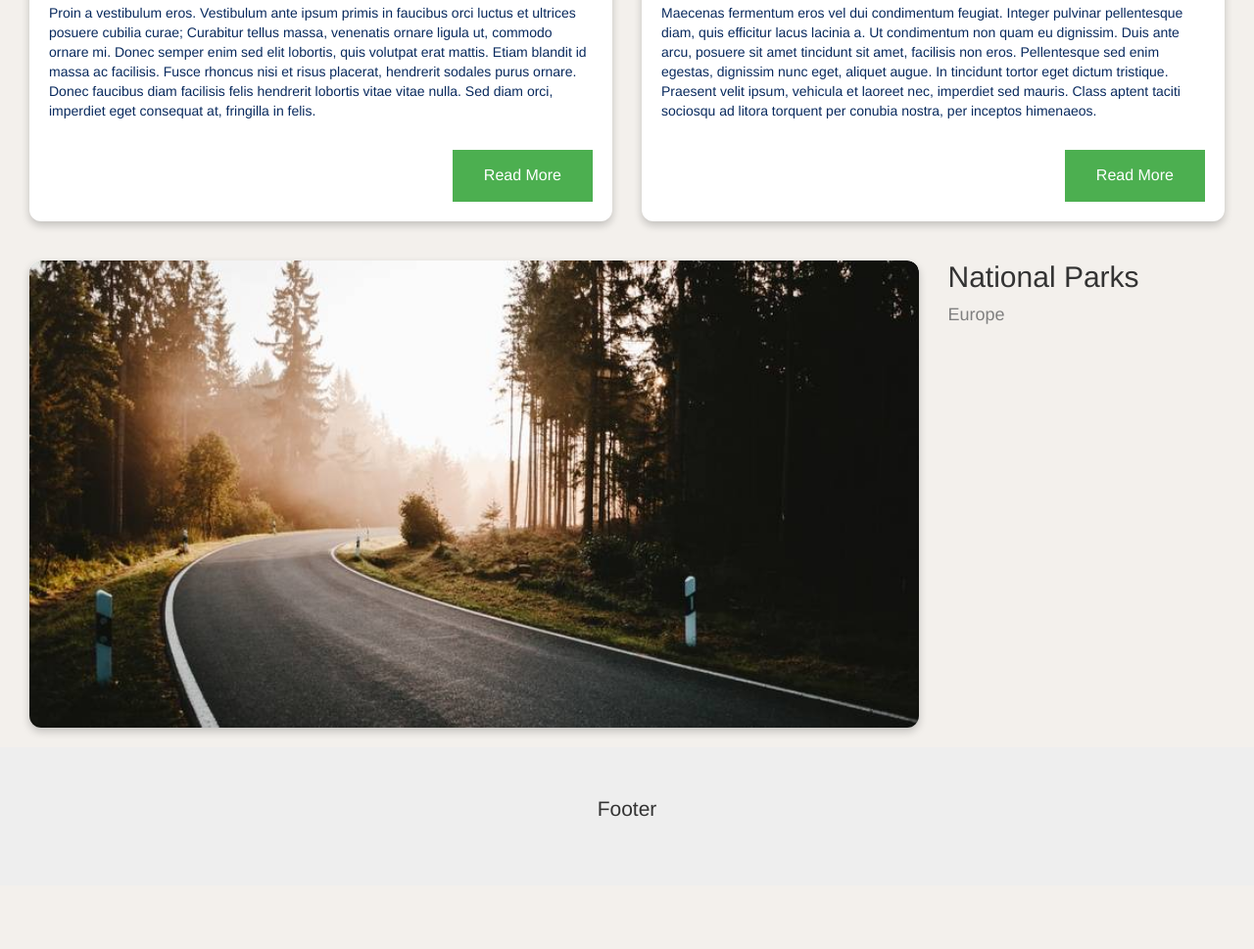
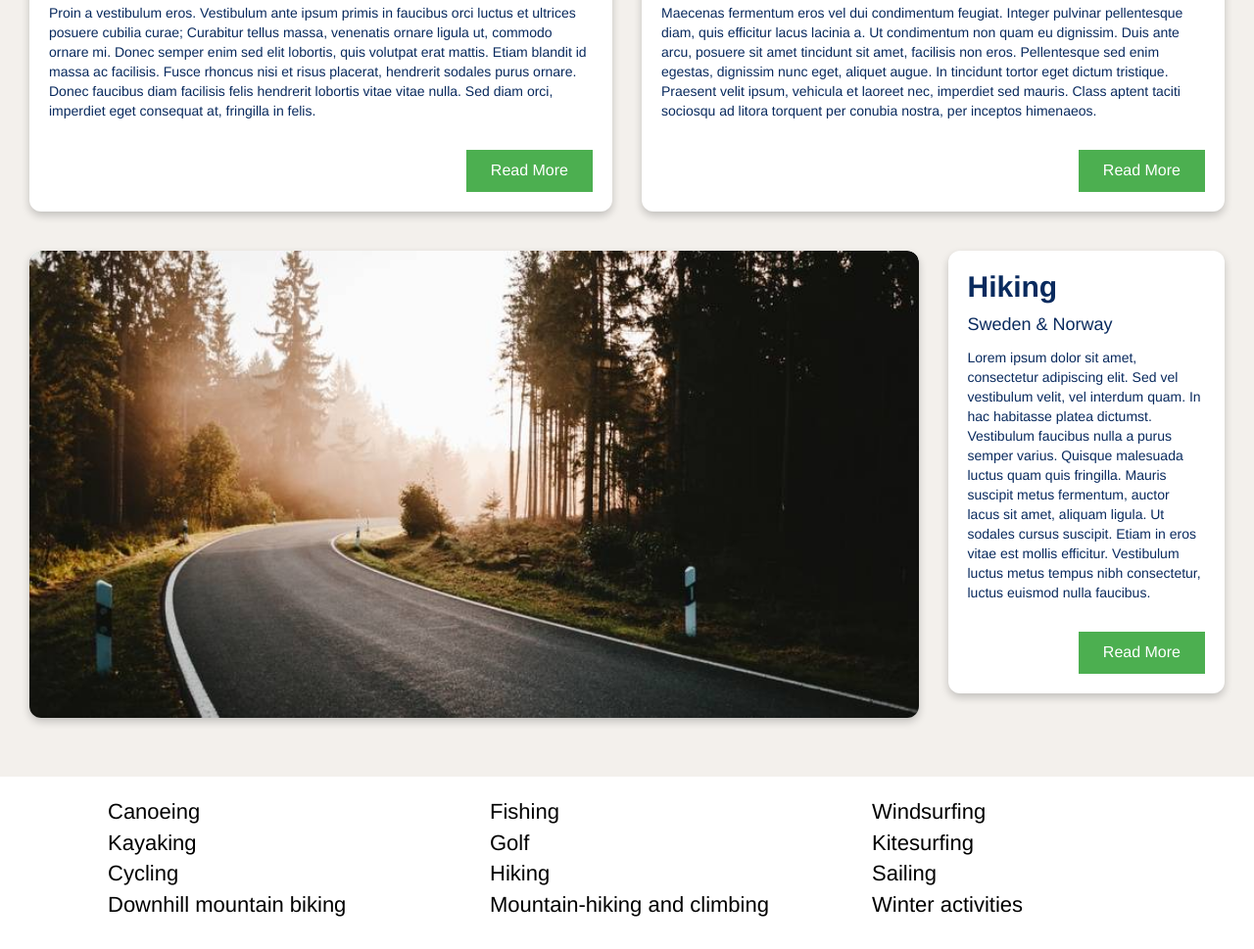
Before and after one commit to AndriiB/travel, a plain HTML site: page index.html in a window 1280 px wide. Shown: the part 2821-3790 px from the top of the page at 98% size. Before the commit the page ends 3725 px from the top, so only its background shows below. Drawn offline with nearby package versions, Linux system fonts and the light colour scheme.

Commit message:
Footer added

```diff
--- a/index.html
+++ b/index.html
@@ -163,7 +163,7 @@
         <img src="img/summer.jpg" alt="John" style="width:100%">
         <h2>Summer Activities</h2>
         <p class="title">Europe</p>
-        <p> Lorem ipsum dolor sit amet, consectetur adipiscing elit. Sed vel vestibulum velit, vel interdum quam. In hac habitasse platea dictumst. Vestibulum faucibus nulla a purus semper varius. Quisque malesuada luctus quam quis fringilla. Mauris suscipit metus fermentum, auctor lacus sit amet, aliquam ligula. Ut sodales cursus suscipit. Etiam in eros vitae est mollis efficitur. Vestibulum luctus metus tempus nibh consectetur, luctus euismod nulla faucibus. Pellentesque ac purus placerat, porta justo at, finibus metus. Curabitur tristique augue et malesuada facilisis.</p>
+        <p>Lorem ipsum dolor sit amet, consectetur adipiscing elit. Sed vel vestibulum velit, vel interdum quam. In hac habitasse platea dictumst. Vestibulum faucibus nulla a purus semper varius. Quisque malesuada luctus quam quis fringilla. Mauris suscipit metus fermentum, auctor lacus sit amet, aliquam ligula. Ut sodales cursus suscipit. Etiam in eros vitae est mollis efficitur. Vestibulum luctus metus tempus nibh consectetur, luctus euismod nulla faucibus. Pellentesque ac purus placerat, porta justo at, finibus metus. Curabitur tristique augue et malesuada facilisis.</p>
         <p>Proin a vestibulum eros. Vestibulum ante ipsum primis in faucibus orci luctus et ultrices posuere cubilia curae; Curabitur tellus massa, venenatis ornare ligula ut, commodo ornare mi. Donec semper enim sed elit lobortis, quis volutpat erat mattis. Etiam blandit id massa ac facilisis. Fusce rhoncus nisi et risus placerat, hendrerit sodales purus ornare. Donec faucibus diam facilisis felis hendrerit lobortis vitae vitae nulla. Sed diam orci, imperdiet eget consequat at, fringilla in felis. </p>
         <a href="#" class="button-link pull-right">Read More</a>
       </div>
@@ -173,7 +173,7 @@
         <img src="img/ski.jpg" alt="John" style="width:100%">
         <h2>Winter Activities</h2>
         <p class="title">Europe</p>
-        <p> Donec tempor vel ex et dapibus. Duis efficitur odio sed maximus facilisis. Pellentesque vitae aliquet nisi. Nulla libero velit, ultrices eget est ac, iaculis consequat magna. Suspendisse vel velit id risus sodales porttitor ac quis lorem. Praesent semper, nulla eget ullamcorper egestas, dui eros aliquam odio, pulvinar blandit urna ligula quis risus. Suspendisse laoreet gravida augue quis venenatis. Morbi ultricies nulla in magna iaculis, ac interdum lacus vulputate. Sed ultricies felis facilisis nisi aliquet congue. Praesent consectetur neque lectus, non feugiat elit blandit rutrum.</p>
+        <p>Donec tempor vel ex et dapibus. Duis efficitur odio sed maximus facilisis. Pellentesque vitae aliquet nisi. Nulla libero velit, ultrices eget est ac, iaculis consequat magna. Suspendisse vel velit id risus sodales porttitor ac quis lorem. Praesent semper, nulla eget ullamcorper egestas, dui eros aliquam odio, pulvinar blandit urna ligula quis risus. Suspendisse laoreet gravida augue quis venenatis. Morbi ultricies nulla in magna iaculis, ac interdum lacus vulputate. Sed ultricies felis facilisis nisi aliquet congue. Praesent consectetur neque lectus, non feugiat elit blandit rutrum.</p>
 
         <p>Maecenas fermentum eros vel dui condimentum feugiat. Integer pulvinar pellentesque diam, quis efficitur lacus lacinia a. Ut condimentum non quam eu dignissim. Duis ante arcu, posuere sit amet tincidunt sit amet, facilisis non eros. Pellentesque sed enim egestas, dignissim nunc eget, aliquet augue. In tincidunt tortor eget dictum tristique. Praesent velit ipsum, vehicula et laoreet nec, imperdiet sed mauris. Class aptent taciti sociosqu ad litora torquent per conubia nostra, per inceptos himenaeos. </p>
         <a href="#" class="button-link pull-right">Read More</a>
@@ -193,17 +193,48 @@
       </div>
     </div>
     <div class="col-sm-3">
-        <h2>National Parks</h2>
-        <p class="title">Europe</p>
-    </div>
+      <div class="promo-card">
+        <h2>Hiking</h2>
+        <p class="title">Sweden & Norway</p>
+        <p>Lorem ipsum dolor sit amet, consectetur adipiscing elit. Sed vel vestibulum velit, vel interdum quam. In hac habitasse platea dictumst. Vestibulum faucibus nulla a purus semper varius. Quisque malesuada luctus quam quis fringilla. Mauris suscipit metus fermentum, auctor lacus sit amet, aliquam ligula. Ut sodales cursus suscipit. Etiam in eros vitae est mollis efficitur. Vestibulum luctus metus tempus nibh consectetur, luctus euismod nulla faucibus.</p>
+        <a href="#" class="button-link pull-right">Read More</a>
+      </div>
+      </div>
   </div>
 </div>
 
 
 
-<div class="jumbotron text-center" style="margin-bottom:0">
-  <p>Footer</p>
+<footer class="footer">
+<div class="container">
+<div class="row">
+  <div class="col-sm-4">
+    <ul>
+      <li><a href="">Canoeing</a></li>
+      <li><a href="">Kayaking</a></li>
+      <li><a href="">Cycling</a></li>
+      <li><a href="">Downhill mountain biking</a></li>
+    </ul>
+  </div>
+  <div class="col-sm-4">
+    <ul>
+      <li><a href="#">Fishing</a></li>
+      <li><a href="single.html">Golf</a></li>
+      <li><a href="">Hiking</a></li>
+      <li><a href="">Mountain-hiking and climbing</a></li>
+    </ul>
+  </div>
+  <div class="col-sm-4">
+    <ul>
+      <li><a href="">Windsurfing</a></li>
+      <li><a href="">Kitesurfing</a></li>
+      <li><a href="">Sailing</a></li>
+      <li><a href="">Winter activities</a></li>
+    </ul>
+  </div>
 </div>
+</div>
+</footer>
 
 </body>
 </html>
--- a/style.css
+++ b/style.css
@@ -195,7 +195,7 @@ button:hover, a:hover {
     background-color: #4CAF50;
     border: none;
     color: white;
-    padding: 15px 32px;
+    padding: 10px 25px;
     text-align: center;
     text-decoration: none;
     display: inline-block;
@@ -203,3 +203,17 @@ button:hover, a:hover {
     margin: 20px;
     cursor: pointer;
 }
+
+/*Footer styles*/
+.footer {
+  background-color: #fff;
+  padding: 20px;
+  margin-top: 40px;
+}
+
+.footer ul {
+  list-style-type:none;
+}
+
+.footer a {
+}
```
